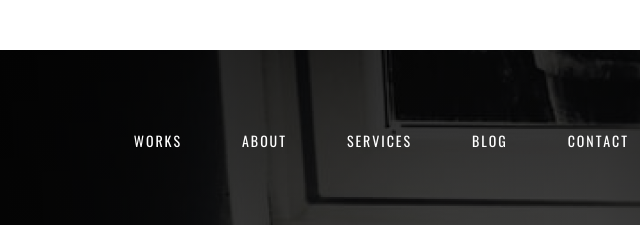
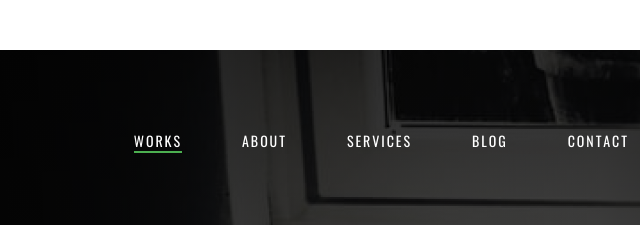
Before and after one commit to jendos-kgd/freebie-agency, a plain HTML site: page index.html in a window 1280 px wide. In both pictures the pointer is over the link "WORKS". Shown: the top 225 px of the page, 289-929 px from the left. Drawn offline with Linux system fonts and the light colour scheme; files whose address does not match are found by name.

Commit message:
made navbar links:hover

```diff
--- a/styles.css
+++ b/styles.css
@@ -189,6 +189,9 @@ header nav {
 .navbar li a {
   text-transform: uppercase;
   color: #fff;
+}
+.navbar li a:hover {
+  border-bottom: 2px solid #4CAF50;
 }
 header h1 {
   text-align: center;
```
